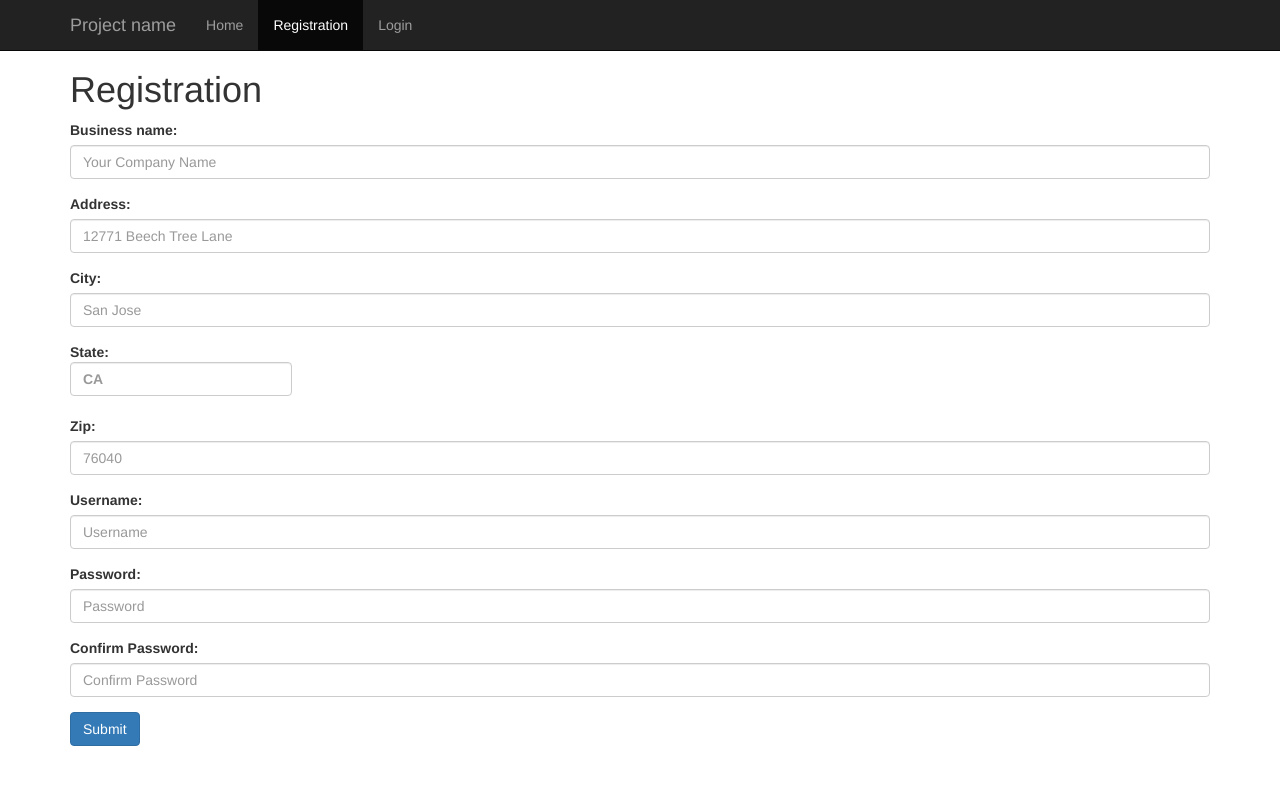
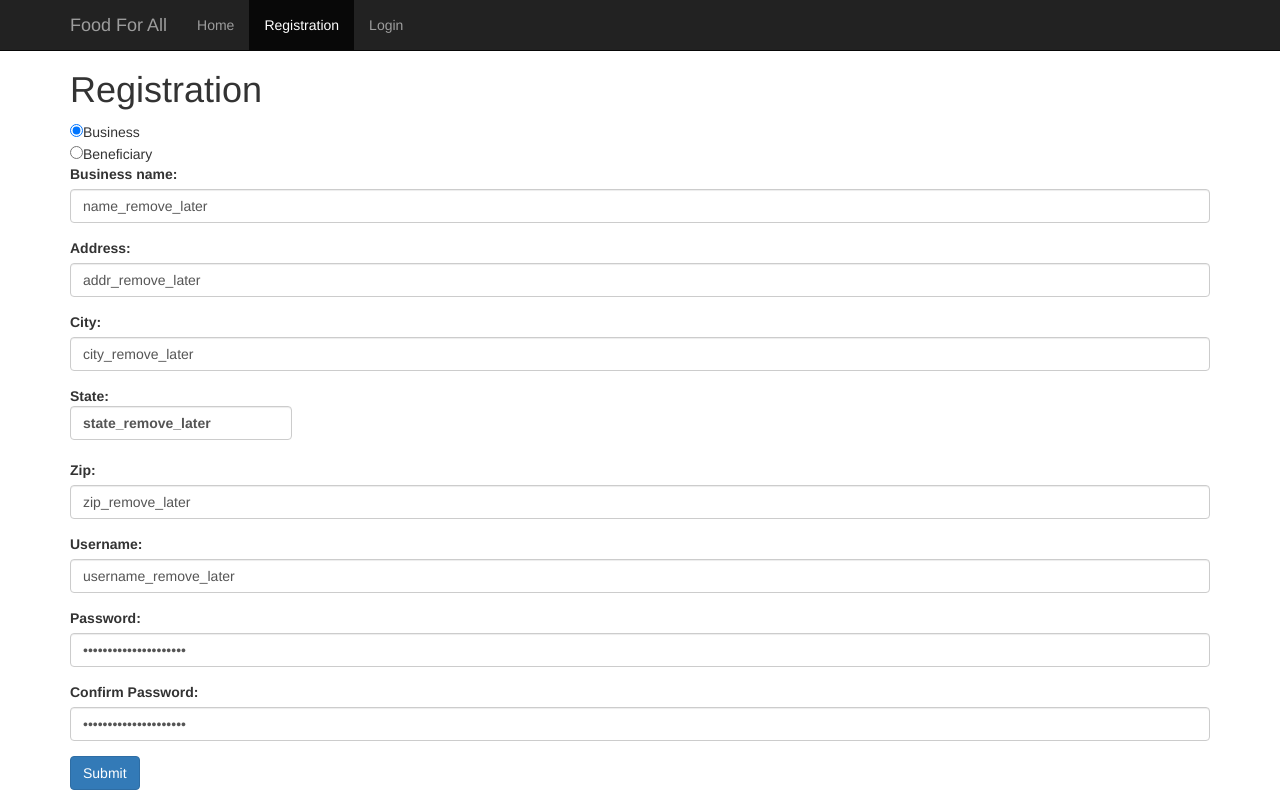
Before and after one commit to TimothyBramlett/361ProjectBGroup7, a Flask app: page /registration in a window 1280 px wide. Run offline with Flask 2, Linux system fonts and the light colour scheme; parts of the project's set-up code (start-up, migrations or seed data) failed here and were passed over; some libraries are stand-ins or nearby versions.

Commit message:
adding the beneficiary registration

```diff
--- a/app.py
+++ b/app.py
@@ -38,7 +38,10 @@ def registration():
 # creates the login route of the web application
 @app.route('/login', methods=['GET', 'POST']) # The acceptable HTTP methods for this
 def login():
-    return flask.render_template('login.html')
+    if flask.request.method == 'POST':
+        temp = 0
+    else:
+        return flask.render_template('login.html')
     # renders the 'login.html' file stored in the templates directory
 
 #-------------------------------------------------------------------------------
@@ -49,9 +52,9 @@ def print_message(message):
 
 #-------------------------------------------------------------------------------
 # add one business to the database in table 'businesses'
-# https://projectbgroup7dev-timbram.c9users.io/bus_register
+# https://projectbgroup7dev-timbram.c9users.io/register
 # takes key/value pairs in POST (not in URL like GET) x-www-form-urlencoded
-class RegBusiness(Resource):
+class BusRegister(Resource):
     def post(self):
         cnxn = sqlite3.connect(db_name)
         crsr = cnxn.cursor()
@@ -64,6 +67,8 @@ class RegBusiness(Resource):
         if (len(name) == 0 or len(addr) == 0 or len(city) == 0 or len(state) == 0 or len(zip) == 0):
             cnxn.close()
             return 'noblanksallowed', 400
+
+        # should probably also add integer check and 5-char check for zip
 
         user = flask.request.form['username']
         opas = flask.request.form['password']
@@ -81,19 +86,79 @@ class RegBusiness(Resource):
             cnxn.close()
             return 'usertaken', 409
 
+        crsr.execute('SELECT * FROM beneficiaries WHERE username=?', (user,))
+        result = crsr.fetchall()
+        if len(result) > 0:
+            cnxn.close()
+            return 'usertaken', 409
+
         # shouldn't store or even send passwords as plain text but probably okay for this assignment
         cnxn.execute('INSERT INTO businesses (name, addr, city, state, zip, username, password) VALUES (?,?,?,?,?,?,?)',
             (name, addr, city, state, zip, user, opas))
         cnxn.commit()
         cnxn.close()
         return 'success!', 200
-api.add_resource(RegBusiness, '/bus_register')
+api.add_resource(BusRegister, '/bus_register')
+
+#-------------------------------------------------------------------------------
+# add one beneficiary to the database in table 'beneficiaries'
+# https://projectbgroup7dev-timbram.c9users.io/register
+# takes key/value pairs in POST (not in URL like GET) x-www-form-urlencoded
+class BenRegister(Resource):
+    def post(self):
+        cnxn = sqlite3.connect(db_name)
+        crsr = cnxn.cursor()
+
+        first = flask.request.form['first']
+        last = flask.request.form['last']
+        addr = flask.request.form['addr']
+        city = flask.request.form['city']
+        state = flask.request.form['state']
+        zip = flask.request.form['zip']
+        famsize = flask.request.form['famsize']
+
+        if (len(first) == 0 or len(last) == 0 or len(addr) == 0 or len(city) == 0 or len(state) == 0 or len(zip) == 0 or famsize == 0):
+            cnxn.close()
+            return 'noblanksallowed', 400
+
+        # should probably also add integer check and 5-char check for zip
+        # should probably also add integer check for famsize
+
+        user = flask.request.form['username']
+        opas = flask.request.form['password']
+        cpas = flask.request.form['confirm_password']
+        if (len(user) == 0 or len(opas) == 0 or len(cpas) == 0):
+            cnxn.close()
+            return 'noblanksallowed', 400
+        if (opas != cpas):
+            cnxn.close()
+            return 'passmismatch', 409
+
+        crsr.execute('SELECT * FROM businesses WHERE username=?', (user,))
+        result = crsr.fetchall()
+        if len(result) > 0:
+            cnxn.close()
+            return 'usertaken', 409
+
+        crsr.execute('SELECT * FROM beneficiaries WHERE username=?', (user,))
+        result = crsr.fetchall()
+        if len(result) > 0:
+            cnxn.close()
+            return 'usertaken', 409
+
+        # shouldn't store or even send passwords as plain text but probably okay for this assignment
+        cnxn.execute('INSERT INTO beneficiaries (first, last, addr, city, state, zip, famsize, username, password) VALUES (?,?,?,?,?,?,?,?,?)',
+            (first, last, addr, city, state, zip, famsize, user, opas))
+        cnxn.commit()
+        cnxn.close()
+        return 'success!', 200
+api.add_resource(BenRegister, '/ben_register')
 
 #-------------------------------------------------------------------------------
 # return list of business in database table 'businesses'
 # https://projectbgroup7dev-timbram.c9users.io/bus_list
 # takes no parameters
-class ListBusiness(Resource):
+class BusList(Resource):
     def get(self):
         cnxn = sqlite3.connect(db_name)
         crsr = cnxn.cursor()
@@ -101,13 +166,13 @@ class ListBusiness(Resource):
         result = crsr.fetchall()
         cnxn.close()
         return result, 200
-api.add_resource(ListBusiness, '/bus_list')
+api.add_resource(BusList, '/bus_list')
 
 #-------------------------------------------------------------------------------
 # return list of business in database table 'businesses' (INCLUDING PASSWORDS)
 # https://projectbgroup7dev-timbram.c9users.io/bus_list
 # takes no parameters
-class ListBusinessFull(Resource):
+class BusListFull(Resource):
     def get(self):
         cnxn = sqlite3.connect(db_name)
         crsr = cnxn.cursor()
@@ -115,7 +180,35 @@ class ListBusinessFull(Resource):
         result = crsr.fetchall()
         cnxn.close()
         return result, 200
-api.add_resource(ListBusinessFull, '/bus_list_with_pass')
+api.add_resource(BusListFull, '/bus_list_with_pass')
+
+#-------------------------------------------------------------------------------
+# return list of beneficiarie in database table 'beneficiaries'
+# https://projectbgroup7dev-timbram.c9users.io/bus_list
+# takes no parameters
+class BenList(Resource):
+    def get(self):
+        cnxn = sqlite3.connect(db_name)
+        crsr = cnxn.cursor()
+        crsr.execute('SELECT first,last,addr,city,state,zip,famsize,username FROM beneficiaries')
+        result = crsr.fetchall()
+        cnxn.close()
+        return result, 200
+api.add_resource(BenList, '/ben_list')
+
+#-------------------------------------------------------------------------------
+# return list of beneficiaries in database table 'beneficiaries' (INCLUDING PASSWORDS)
+# https://projectbgroup7dev-timbram.c9users.io/bus_list
+# takes no parameters
+class BenListFull(Resource):
+    def get(self):
+        cnxn = sqlite3.connect(db_name)
+        crsr = cnxn.cursor()
+        crsr.execute('SELECT * FROM beneficiaries')
+        result = crsr.fetchall()
+        cnxn.close()
+        return result, 200
+api.add_resource(BenListFull, '/ben_list_with_pass')
 
 #-------------------------------------------------------------------------------
 if __name__ == '__main__':
--- a/templates/base.html
+++ b/templates/base.html
@@ -32,18 +32,20 @@
           <span class="icon-bar"></span>
           <span class="icon-bar"></span>
         </button>
-        <a class="navbar-brand" href="#">Project name</a>
+        <a class="navbar-brand" href="#">Food For All</a>
       </div>
       <div id="navbar" class="navbar-collapse collapse" aria-expanded="false" style="height: 1px;">
         <ul class="nav navbar-nav">
-          <li {% if 'index' == active_page %} class="active"{% endif%}><a href="https://projectbgroup7dev-timbram.c9users.io:8081/">Home</a></li>
-          <li {% if 'registration' == active_page %} class="active"{% endif%}><a href="https://projectbgroup7dev-timbram.c9users.io:8081/registration">Registration</a></li>
-          <li {% if 'login' == active_page %} class="active"{% endif%}><a href="https://projectbgroup7dev-timbram.c9users.io:8081/login">Login</a></li>
+          <li {% if 'index' == active_page %} class="active"{% endif%}><a href="{{ url_for('index') }}">Home</a></li>
+          <li {% if 'registration' == active_page %} class="active"{% endif%}><a href="{{ url_for('registration') }}">Registration</a></li>
+          <li {% if 'login' == active_page %} class="active"{% endif%}><a href="{{ url_for('login') }}">Login</a></li>
         </ul>
       </div><!--/.nav-collapse -->
     </div>
   </nav>
-  <div id="messages"></div>
+  <div class="container">
+    <div id="messages"></div>
+  </div>
   {% block container %}{% endblock %}
 
 	<!-- jQuery (necessary for Bootstrap's JavaScript plugins) -->
--- a/templates/registration.html
+++ b/templates/registration.html
@@ -4,73 +4,108 @@
 {% block container %}
   <div class="container">
     <h1>Registration</h1>
-    <form id="register" action="https://projectbgroup7dev-timbram.c9users.io:8081/bus_register" method ="POST" enctype="x-www-form-urlencoded">
+<!-- ----------------------------------------------------------------------- -->
+    <form id="reg_type">
+      <input type="radio" id="bus_register_option" name="reg_type" checked>Business<br>
+      <input type="radio" id="ben_register_option" name="reg_type" >Beneficiary<br>
+    </form>
+<!-- ----------------------------------------------------------------------- -->
+    <form id="bus_register" action="/bus_register" method ="POST" enctype="x-www-form-urlencoded">
       <div class="form-group">
         <label for="name">Business name:</label>
-        <input type="text" class="form-control" name="name" placeholder="Your Company Name">
+        <input type="text" class="form-control" name="name" value="name_remove_later" placeholder="Your Company Name">
       </div>
 
       <div class="form-group">
         <label for"addr">Address:</label>
-        <input type="text" class="form-control"  name="addr" placeholder="12771 Beech Tree Lane">
+        <input type="text" class="form-control"  name="addr" value="addr_remove_later" placeholder="12771 Beech Tree Lane">
       </div>
 
       <div class="form-group">
         <label for="city">City:</label>
-        <input type="text" class="form-control"  name="city" placeholder="San Jose">
+        <input type="text" class="form-control"  name="city" value="city_remove_later" placeholder="San Jose">
       </div>
 
       <div class="form-group">
         <label for="state">State:</state>
-        <input type="text" class="form-control"  name="state" placeholder="CA">
+        <input type="text" class="form-control"  name="state" value="state_remove_later" placeholder="CA">
       </div>
 
       <div class="form-group">
         <label for="zip">Zip:</label>
-        <input type="text" class="form-control"  name="zip" placeholder="76040">
+        <input type="text" class="form-control"  name="zip" value="zip_remove_later" placeholder="76040">
       </div>
 
       <div class="form-group">
         <label for="username">Username:</label>
-        <input type="username" class="form-control"  name="username" placeholder="Username">
+        <input type="username" class="form-control"  name="username" value="username_remove_later" placeholder="Username">
       </div>
 
       <div class="form-group">
         <label for="password">Password:</label>
-        <input type="password" class="form-control"  name="password" placeholder="Password">
+        <input type="password" class="form-control"  name="password" value="password_remove_later" placeholder="Password">
       </div>
 
       <div class="form-group">
         <label for="confirm_password">Confirm Password:</label>
-        <input type="password" class="form-control" name="confirm_password" placeholder="Confirm Password">
+        <input type="password" class="form-control" name="confirm_password" value="password_remove_later" placeholder="Confirm Password">
       </div>
 
-      <button id="register_button" type="submit" class="btn btn-primary">Submit</button>
+      <button id="bus_register_button" type="submit" class="btn btn-primary">Submit</button>
+    </form>
+<!-- ----------------------------------------------------------------------- -->
+    <form id="ben_register" class="hidden" action="/ben_register" method ="POST" enctype="x-www-form-urlencoded">
+      <div class="form-group">
+        <label for="first_name">First name:</label>
+        <input type="text" class="form-control" name="first" value="first_name_remove_later" placeholder="Your First Name">
+      </div>
+
+      <div class="form-group">
+        <label for="last_name">Last name:</label>
+        <input type="text" class="form-control" name="last" value="last_name_remove_later" placeholder="Your Last Name">
+      </div>
+
+      <div class="form-group">
+        <label for"addr">Address:</label>
+        <input type="text" class="form-control"  name="addr" value="addr_remove_later" placeholder="12771 Beech Tree Lane">
+      </div>
+
+      <div class="form-group">
+        <label for="city">City:</label>
+        <input type="text" class="form-control"  name="city" value="city_remove_later" placeholder="San Jose">
+      </div>
+
+      <div class="form-group">
+        <label for="state">State:</state>
+        <input type="text" class="form-control"  name="state" value="state_remove_later" placeholder="CA">
+      </div>
+
+      <div class="form-group">
+        <label for="zip">Zip:</label>
+        <input type="text" class="form-control"  name="zip" value="zip_remove_later" placeholder="76040">
+      </div>
+
+      <div class="form-group">
+        <label for="famsize">Number of Persons in Household:</label>
+        <input type="number" class="form-control"  name="famsize" value=3 placeholder="4">
+      </div>
+
+      <div class="form-group">
+        <label for="username">Username:</label>
+        <input type="username" class="form-control"  name="username" value="distinct_user_name" placeholder="Username">
+      </div>
+
+      <div class="form-group">
+        <label for="password">Password:</label>
+        <input type="password" class="form-control"  name="password" value="password_remove_later" placeholder="Password">
+      </div>
+
+      <div class="form-group">
+        <label for="confirm_password">Confirm Password:</label>
+        <input type="password" class="form-control" name="confirm_password" value="password_remove_later" placeholder="Confirm Password">
+      </div>
+
+      <button id="ben_register_button" type="submit" class="btn btn-primary">Submit</button>
     </form>
   </div>
-
-  <!--(name text, addr text, city text, state text, zip text, famsize int)-->
-<!--
-  <form action="https://projectbgroup7dev-timbram.c9users.io/bus_register" method ="POST" enctype="multipart/form-data">
-    Business name:<br>
-    <input type="text" name="name" placeholder="Your Company Name"><br>
-
-    Address:<br>
-    <input type="text" name="addr" placeholder="12771 Beech Tree Lane"><br>
-
-    City:<br>
-    <input type="text" name="city" placeholder="San Jose"><br>
-
-    State:<br>
-    <input type="text" name="state" placeholder="CA"><br>
-
-    Zip:<br>
-    <input type="text" name="zip" placeholder="76040"><br>
-
-    Family Size:<br>
-    <input type="text" name="famsize" placeholder="0"><br>
-
-    <input type="submit" value="Submit">
-  </form>
-  -->
 {% endblock %}
```
Also changed, not shown: db_api/sqlite_init.py (+2 -37 lines), static/js/main.js (+41 -3 lines), templates/food_loss.html (added, +52 -0 lines), templates/login.html (+12 -0 lines).
